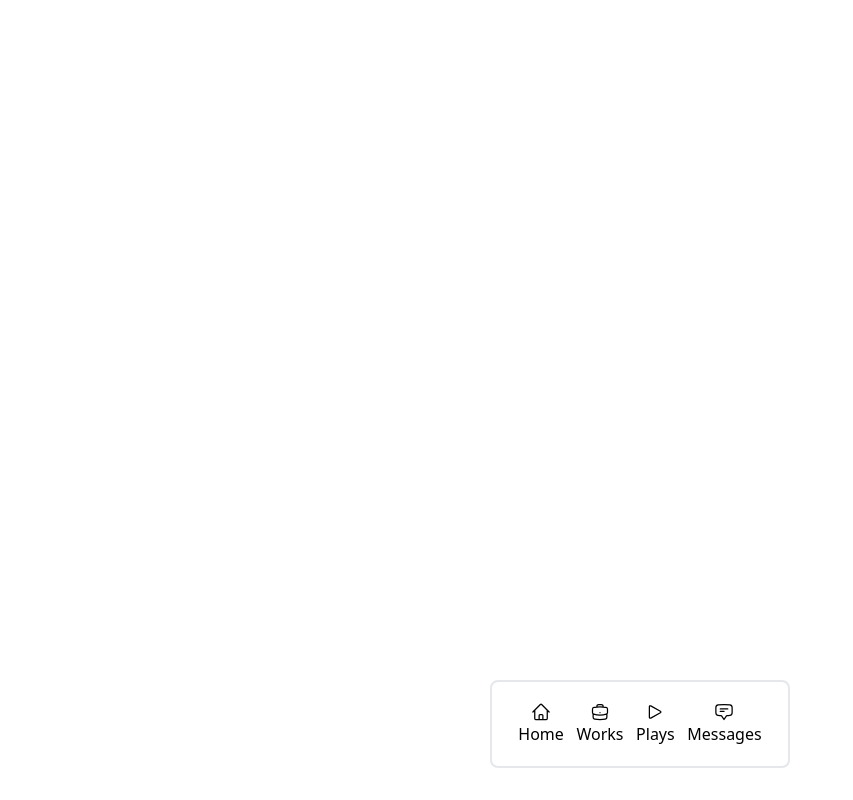
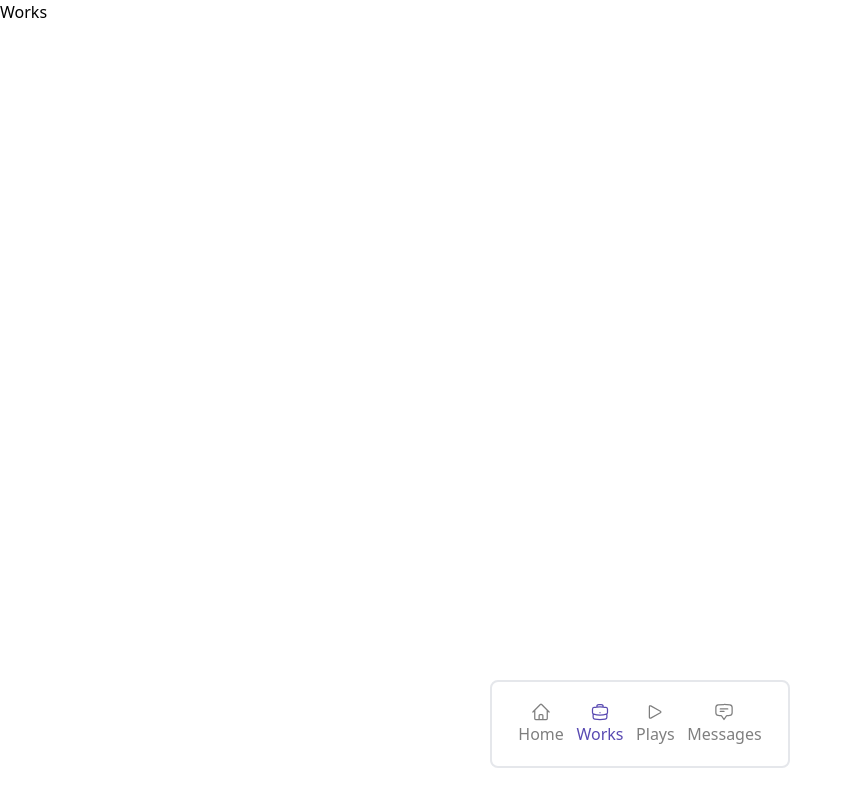
Before and after one commit to mitsuya-creator/Profile, a React (Vite) app: page /works in a window 1280 px wide. Shown: the whole page, without its empty margins (0-853 px from the left). Built offline with nearby package versions, Linux system fonts and the light colour scheme.

Commit message:
Add: added style button navigataion based on pathname

```diff
--- a/src/components/App.jsx
+++ b/src/components/App.jsx
@@ -1,11 +1,11 @@
 import React from "react"
-import ButtonNavigation from "./button/buttonNavigation"
+import Layout from "../pages/layout"
 import { toggleDarkMode } from "../utils/darkmode"
 
 
 function App() {
   return (
-    <ButtonNavigation />
+    <Layout />
   )
 }
 
--- a/src/components/button/buttonNavigation.jsx
+++ b/src/components/button/buttonNavigation.jsx
@@ -1,34 +1,52 @@
-import React from "react"
+import { React, useEffect } from "react"
+import { Link, Outlet, useLocation } from "react-router-dom"
+import { selectedButtonNavigate } from "../../utils/selectedButtonNavigate"
 
-export default function ButtonNavigation() {
+function ButtonNavigation() {
+    const { pathname } = useLocation();
+    useEffect(() => selectedButtonNavigate(pathname), [pathname])
     return (
+        <>
             <div className="bg-transparent w-full h-auto flex justify-center absolute inset-x-0 bottom-8">
                 <div className="bg-white button-navigation h-auto flex justify-around items-center rounded-lg border-2 px-5 py-5 mx-5">
+                    <Link to="/">
                         <section className="flex flex-col justify-center items-center">
                             <svg xmlns="http://www.w3.org/2000/svg" fill="none" viewBox="0 0 24 24" strokeWidth={1.5} stroke="currentColor" className="icon">
                                 <path strokeLinecap="round" strokeLinejoin="round" d="M2.25 12l8.954-8.955c.44-.439 1.152-.439 1.591 0L21.75 12M4.5 9.75v10.125c0 .621.504 1.125 1.125 1.125H9.75v-4.875c0-.621.504-1.125 1.125-1.125h2.25c.621 0 1.125.504 1.125 1.125V21h4.125c.621 0 1.125-.504 1.125-1.125V9.75M8.25 21h8.25" />
                             </svg>
                             <span>Home</span>
                         </section>
+                    </Link>
+                    <Link to="/works">
                         <section className="flex flex-col justify-center items-center">
                             <svg xmlns="http://www.w3.org/2000/svg" fill="none" viewBox="0 0 24 24" strokeWidth={1.5} stroke="currentColor" className="icon">
                                 <path strokeLinecap="round" strokeLinejoin="round" d="M20.25 14.15v4.25c0 1.094-.787 2.036-1.872 2.18-2.087.277-4.216.42-6.378.42s-4.291-.143-6.378-.42c-1.085-.144-1.872-1.086-1.872-2.18v-4.25m16.5 0a2.18 2.18 0 00.75-1.661V8.706c0-1.081-.768-2.015-1.837-2.175a48.114 48.114 0 00-3.413-.387m4.5 8.006c-.194.165-.42.295-.673.38A23.978 23.978 0 0112 15.75c-2.648 0-5.195-.429-7.577-1.22a2.016 2.016 0 01-.673-.38m0 0A2.18 2.18 0 013 12.489V8.706c0-1.081.768-2.015 1.837-2.175a48.111 48.111 0 013.413-.387m7.5 0V5.25A2.25 2.25 0 0013.5 3h-3a2.25 2.25 0 00-2.25 2.25v.894m7.5 0a48.667 48.667 0 00-7.5 0M12 12.75h.008v.008H12v-.008z" />
                             </svg>
                             <span>Works</span>
                         </section>
+                    </Link>
+                    <Link to="/plays">
                         <section className="flex flex-col justify-center items-center">
                             <svg xmlns="http://www.w3.org/2000/svg" fill="none" viewBox="0 0 24 24" strokeWidth={1.5} stroke="currentColor" className="icon">
                                 <path strokeLinecap="round" strokeLinejoin="round" d="M5.25 5.653c0-.856.917-1.398 1.667-.986l11.54 6.348a1.125 1.125 0 010 1.971l-11.54 6.347a1.125 1.125 0 01-1.667-.985V5.653z" />
                             </svg>
                             <span>Plays</span>
                         </section>
+                    </Link>
+                    <Link to="/messages">
                         <section className="flex flex-col justify-center items-center">
                             <svg xmlns="http://www.w3.org/2000/svg" fill="none" viewBox="0 0 24 24" strokeWidth={1.5} stroke="currentColor" className="icon">
                                 <path strokeLinecap="round" strokeLinejoin="round" d="M7.5 8.25h9m-9 3H12m-9.75 1.51c0 1.6 1.123 2.994 2.707 3.227 1.129.166 2.27.293 3.423.379.35.026.67.21.865.501L12 21l2.755-4.133a1.14 1.14 0 01.865-.501 48.172 48.172 0 003.423-.379c1.584-.233 2.707-1.626 2.707-3.228V6.741c0-1.602-1.123-2.995-2.707-3.228A48.394 48.394 0 0012 3c-2.392 0-4.744.175-7.043.513C3.373 3.746 2.25 5.14 2.25 6.741v6.018z" />
                             </svg>
                             <span>Messages</span>
                         </section>
+                    </Link>
                 </div>
             </div>
+            <Outlet />
+        </>
     )
 }
+
+
+export default ButtonNavigation;
--- /dev/null
+++ b/src/pages/home.jsx
@@ -0,0 +1,7 @@
+import React from "react"
+
+function Home() {
+    return <h1>Home</h1>
+}
+
+export default Home;
--- /dev/null
+++ b/src/pages/layout.jsx
@@ -0,0 +1,24 @@
+import React from "react"
+import { BrowserRouter, Route, Routes } from "react-router-dom"
+import ButtonNavigation from "../components/button/buttonNavigation"
+import Home from "./home"
+import Works from "./works"
+import Plays from "./plays"
+import Messages from "./messages"
+
+function Layout() {
+    return (
+        <BrowserRouter>
+            <Routes>
+                <Route path="/" element={<ButtonNavigation />}>
+                    <Route index element={<Home />} />
+                    <Route path="/works" element={<Works />} />
+                    <Route path="/plays" element={<Plays />} />
+                    <Route path="/messages" element={<Messages />} />
+                </Route>
+            </Routes>
+        </BrowserRouter>
+    )
+}
+
+export default Layout;
--- /dev/null
+++ b/src/pages/messages.jsx
@@ -0,0 +1,7 @@
+import React from "react"
+
+function Messages() {
+    return <h1>Messages</h1>
+}
+
+export default Messages;
--- /dev/null
+++ b/src/pages/plays.jsx
@@ -0,0 +1,7 @@
+import React from "react"
+
+function Plays() {
+    return <h1>Plays</h1>
+}
+
+export default Plays;
--- /dev/null
+++ b/src/pages/works.jsx
@@ -0,0 +1,7 @@
+import React from "react"
+
+function Works() {
+    return <h1>Works</h1>
+}
+
+export default Works;
--- a/src/style/index.css
+++ b/src/style/index.css
@@ -1,6 +1,15 @@
 @tailwind base;
 @tailwind components;
 @tailwind utilities;
+
+:root {
+  --bg-primary: #26252C;
+  --bg-secondary: #594AB2;
+  --bg-success: #64dd17;
+  --bg-body: #2d2d30;
+  --color-primary: #ffffff;
+
+}
 
 * {
   margin: 0px;
@@ -18,3 +27,8 @@
   height: clamp(12px, 20px, 24px) !important;
   cursor: pointer;
 }
+
+.current-selected {
+  fill: var(--bg-secondary) !important;
+  color: var(--bg-secondary) !important;
+}
--- /dev/null
+++ b/src/utils/selectedButtonNavigate.js
@@ -0,0 +1,17 @@
+function selectedButtonNavigate(pathname) {
+    const buttons = document.querySelectorAll(".button-navigation a");
+    buttons.forEach((element, index) => {
+        if (element.getAttribute("href") == pathname) {
+            element.classList.remove("opacity-50")
+            element.classList.add("current-selected")
+        } else {
+            element.classList.remove("current-selected")
+            element.classList.add("opacity-50")
+        }
+        console.log("run")
+    });
+
+
+}
+
+export { selectedButtonNavigate };
```
Lines whose indentation alone changed are shown as unchanged.
